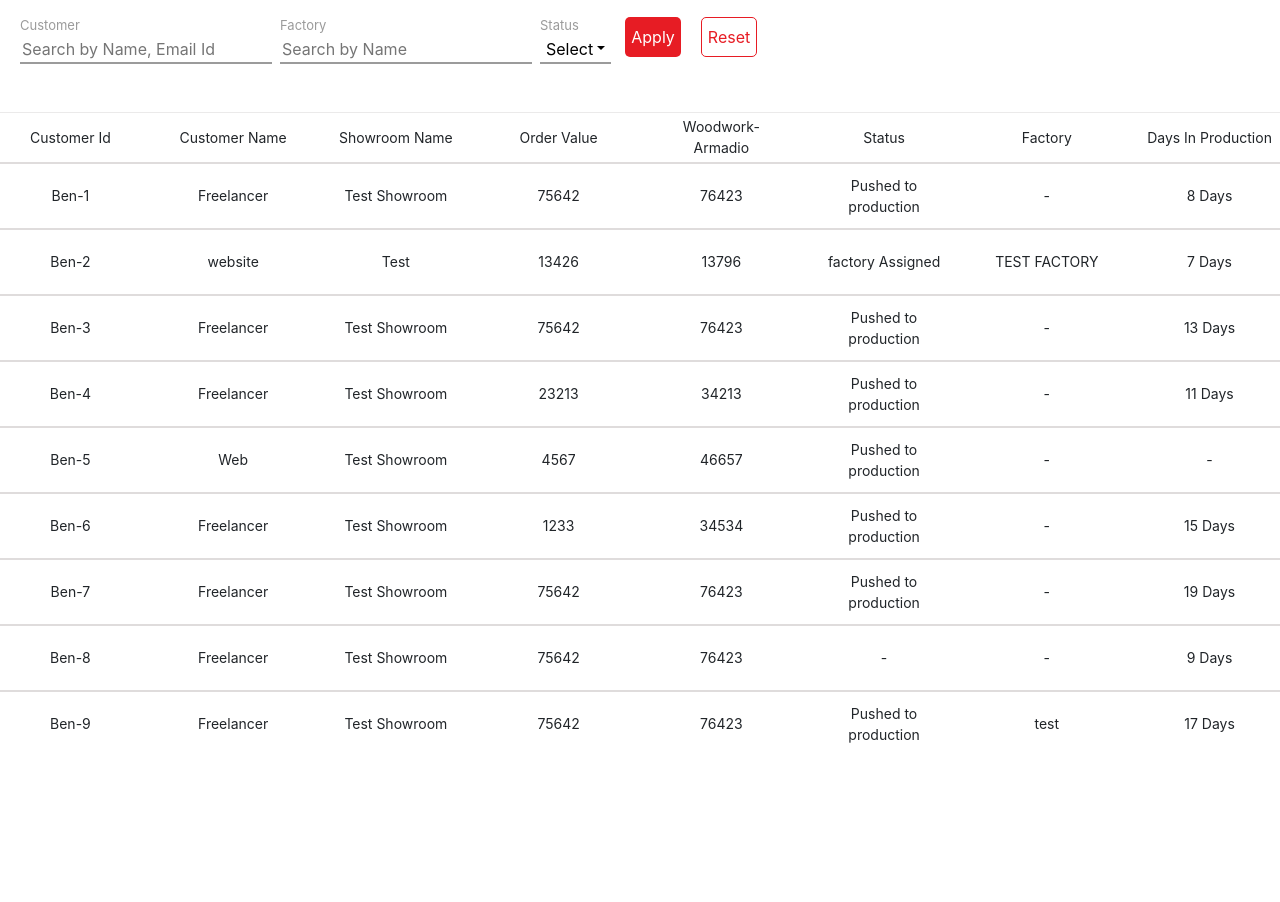
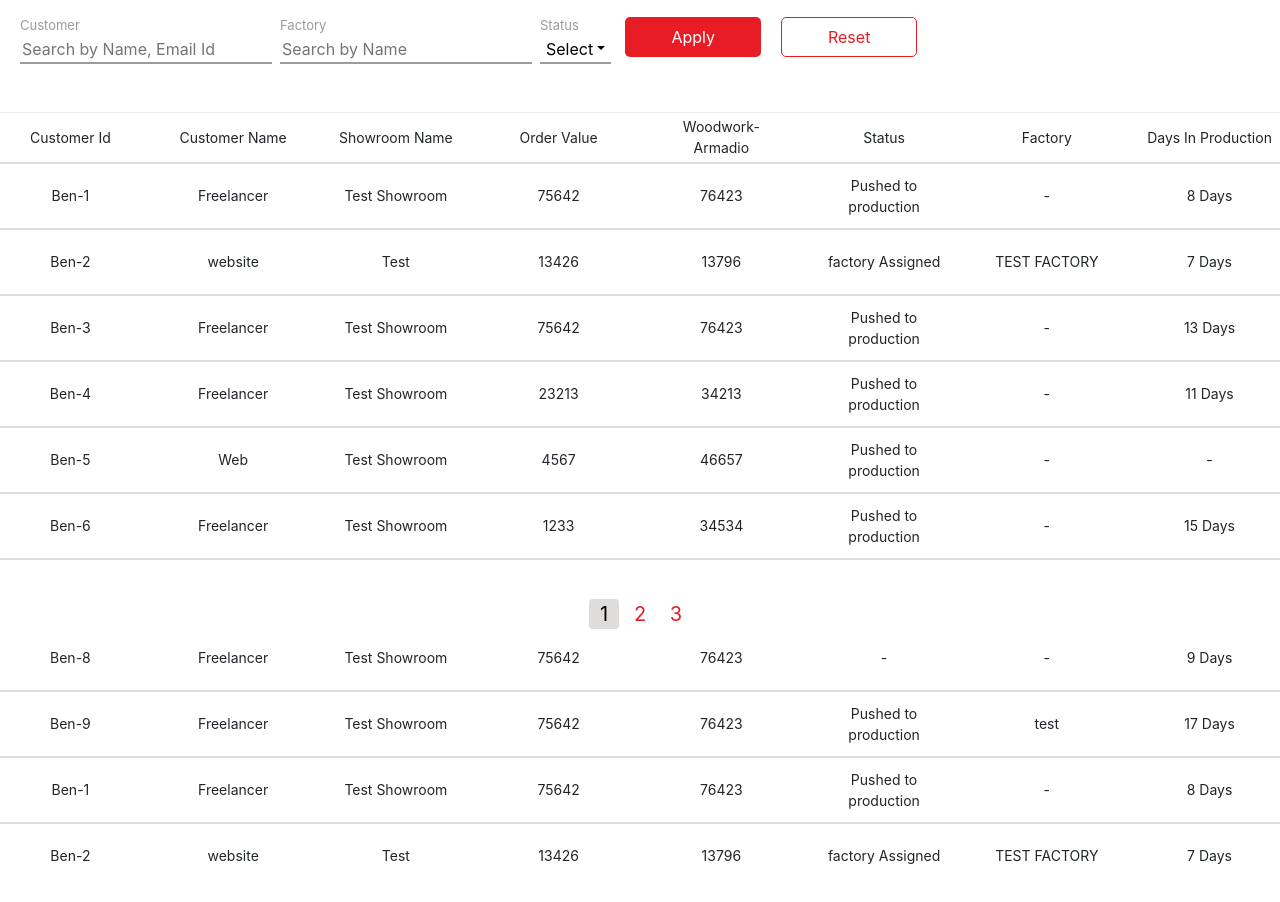
Before and after one commit to Harsh-Homelane/react-dashboard, a React (Create React App) app: page / in a window 1280 px wide. Shown: the part 148-1050 px from the top of the page. Before the commit the page ends 920 px from the top, so only its background shows below. Built offline with nearby package versions, Linux system fonts and the light colour scheme.

Commit message:
pagenation added

```diff
--- a/src/App.css
+++ b/src/App.css
@@ -93,3 +93,20 @@
 .table-column-block {
     width: 11%;
 }
+
+.page-count-box {
+  height: 30px;
+  width: 30px;
+  font-size: 20px;
+  margin: 3px;
+  border-radius: 4px;
+}
+
+/* .page-count-box:hover {
+  background-color: #dfdcdc;
+} */
+
+.footer-pages {
+  padding: 20px 16px;
+  background-color: white;
+}
--- /dev/null
+++ b/src/Components/DataBody/PageCount.js
@@ -0,0 +1,37 @@
+import React, { Component } from "react";
+
+export default class PageCount extends Component {
+    constructor(props) {
+        super(props);
+    }
+
+    clickHandler = () => {
+        this.props.pageClick(this.props.countDisplay);
+    };
+
+    render() {
+        const active = { backgroundColor: "#dfdcdc", color: "black" };
+        const notActive = { backgroundColor: "white", color: "#e71c24" };
+        return this.props.style === "active" ? (
+            <div
+                className="d-flex justify-content-center align-items-center page-count-box"
+                onClick={this.clickHandler}
+                key={this.props.countDisplay}
+                style={active}
+            >
+                {" "}
+                {this.props.countDisplay}
+            </div>
+        ) : (
+            <div
+                className="d-flex justify-content-center align-items-center page-count-box"
+                onClick={this.clickHandler}
+                key={this.props.countDisplay}
+                style={notActive}
+            >
+                {" "}
+                {this.props.countDisplay}
+            </div>
+        );
+    }
+}
--- a/src/Components/DataBody/Table.js
+++ b/src/Components/DataBody/Table.js
@@ -1,4 +1,5 @@
 import React, { Component } from "react";
+import PageCount from "./PageCount";
 import TableColumns from "./TableColumns";
 import TableHead from "./TableHead";
 const columnData = require("../../data/table.json");
@@ -8,6 +9,7 @@ export default class Table extends Component {
         super(props);
 
         this.state = {
+            displayColumn: [0, 1, 2, 3, 4, 5, 6, 7, 8, 9, 10],
             customerId: [],
             customerName: [],
             showroomName: [],
@@ -16,6 +18,9 @@ export default class Table extends Component {
             status: [],
             factory: [],
             daysInProduction: [],
+            page: [],
+            count: 0,
+            pageCount: 0,
         };
     }
     componentDidMount() {
@@ -47,25 +52,95 @@ export default class Table extends Component {
                     ...prevState.daysInProduction,
                     columnData[key]["daysInProduction"],
                 ],
+                count: prevState.count + 1,
             }));
         }
     }
+
+    componentDidUpdate() {
+        if (!this.state.page.length) {
+            for (let index = 1; index <= this.state.count / 10 + 1; index++) {
+                this.setState((prevState) => ({
+                    page: [...prevState.page, index],
+                }));
+            }
+        }
+    }
+    pageClick = (pageNumber) => {
+        if (this.state.pageCount !== pageNumber) {
+            this.setState({ pageCount: pageNumber - 1 });
+        }
+    };
     render() {
         return (
             <div className="table">
                 <TableHead />
-                {this.state.customerId.map((element, index) => (
-                    <TableColumns
-                        customerId={element}
-                        customerName={this.state.customerName[index]}
-                        showroomName={this.state.showroomName[index]}
-                        orderValue={this.state.orderValue[index]}
-                        woodworkArmadio={this.state.woodworkArmadio[index]}
-                        status={this.state.status[index]}
-                        factory={this.state.factory[index]}
-                        daysInProduction={this.state.daysInProduction[index]}
-                    />
-                ))}
+                {this.state.displayColumn.map(
+                    (index) =>
+                        this.state.count >
+                            this.state.pageCount * 10 + index && (
+                            <TableColumns
+                                customerId={
+                                    this.state.customerId[
+                                        this.state.pageCount * 10 + index
+                                    ]
+                                }
+                                customerName={
+                                    this.state.customerName[
+                                        this.state.pageCount * 10 + index
+                                    ]
+                                }
+                                showroomName={
+                                    this.state.showroomName[
+                                        this.state.pageCount * 10 + index
+                                    ]
+                                }
+                                orderValue={
+                                    this.state.orderValue[
+                                        this.state.pageCount * 10 + index
+                                    ]
+                                }
+                                woodworkArmadio={
+                                    this.state.woodworkArmadio[
+                                        this.state.pageCount * 10 + index
+                                    ]
+                                }
+                                status={
+                                    this.state.status[
+                                        this.state.pageCount * 10 + index
+                                    ]
+                                }
+                                factory={
+                                    this.state.factory[
+                                        this.state.pageCount * 10 + index
+                                    ]
+                                }
+                                daysInProduction={
+                                    this.state.daysInProduction[
+                                        this.state.pageCount * 10 + index
+                                    ]
+                                }
+                            />
+                        )
+                )}
+                <div className="d-flex justify-content-center w-100 fixed-bottom footer-pages">
+                    {this.state.page.length !== 1 &&
+                        this.state.page.map((element) =>
+                            element === this.state.pageCount + 1 ? (
+                                <PageCount
+                                    countDisplay={element}
+                                    pageClick={this.pageClick}
+                                    style={"active"}
+                                />
+                            ) : (
+                                <PageCount
+                                    countDisplay={element}
+                                    pageClick={this.pageClick}
+                                    style={"notActive"}
+                                />
+                            )
+                        )}
+                </div>
                 {/* <TableColumns /> */}
             </div>
         );
--- a/src/Components/Filters/Filters.js
+++ b/src/Components/Filters/Filters.js
@@ -51,7 +51,7 @@ export default class Filters extends Component {
                                 </div>
                             </div>
                         </div>
-                        <div className="d-flex ">
+                        <div className="d-flex w-25">
                             <button className="btn-apply">Apply</button>
                             <button className="btn-reset">Reset</button>
                         </div>
--- a/src/data/table.json
+++ b/src/data/table.json
@@ -88,5 +88,135 @@
         "status": "Pushed to production",
         "factory": "test",
         "daysInProduction": "17"
+    },
+    "10": {
+        "customerId": "Ben-1",
+        "customerName": "Freelancer",
+        "showroomName": "Test Showroom",
+        "orderValue": "75642",
+        "WoodworkArmadio": "76423",
+        "status": "Pushed to production",
+        "factory": "",
+        "daysInProduction": "8"
+    },
+    "11": {
+        "customerId": "Ben-2",
+        "customerName": "website",
+        "showroomName": "Test",
+        "orderValue": "13426",
+        "WoodworkArmadio": "13796",
+        "status": "factory Assigned",
+        "factory": "TEST FACTORY",
+        "daysInProduction": "7"
+    },
+    "12": {
+        "customerId": "Ben-1",
+        "customerName": "Freelancer",
+        "showroomName": "Test Showroom",
+        "orderValue": "75642",
+        "WoodworkArmadio": "76423",
+        "status": "Pushed to production",
+        "factory": "",
+        "daysInProduction": "8"
+    },
+    "13": {
+        "customerId": "Ben-2",
+        "customerName": "website",
+        "showroomName": "Test",
+        "orderValue": "13426",
+        "WoodworkArmadio": "13796",
+        "status": "factory Assigned",
+        "factory": "TEST FACTORY",
+        "daysInProduction": "7"
+    },
+    "14": {
+        "customerId": "Ben-3",
+        "customerName": "Freelancer",
+        "showroomName": "Test Showroom",
+        "orderValue": "75642",
+        "WoodworkArmadio": "76423",
+        "status": "Pushed to production",
+        "factory": "",
+        "daysInProduction": "13"
+    },
+    "15": {
+        "customerId": "Ben-4",
+        "customerName": "Freelancer",
+        "showroomName": "Test Showroom",
+        "orderValue": "23213",
+        "WoodworkArmadio": "34213",
+        "status": "Pushed to production",
+        "factory": "",
+        "daysInProduction": "11"
+    },
+    "16": {
+        "customerId": "Ben-5",
+        "customerName": "Web",
+        "showroomName": "Test Showroom",
+        "orderValue": "4567",
+        "WoodworkArmadio": "46657",
+        "status": "Pushed to production",
+        "factory": "",
+        "daysInProduction": ""
+    },
+    "17": {
+        "customerId": "Ben-6",
+        "customerName": "Freelancer",
+        "showroomName": "Test Showroom",
+        "orderValue": "1233",
+        "WoodworkArmadio": "34534",
+        "status": "Pushed to production",
+        "factory": "",
+        "daysInProduction": "15"
+    },
+    "18": {
+        "customerId": "Ben-7",
+        "customerName": "Freelancer",
+        "showroomName": "Test Showroom",
+        "orderValue": "75642",
+        "WoodworkArmadio": "76423",
+        "status": "Pushed to production",
+        "factory": "",
+        "daysInProduction": "19"
+    },
+    "19": {
+        "customerId": "Ben-8",
+        "customerName": "Freelancer",
+        "showroomName": "Test Showroom",
+        "orderValue": "75642",
+        "WoodworkArmadio": "76423",
+        "status": "",
+        "factory": "",
+        "daysInProduction": "9"
+    },
+    "20": {
+        "customerId": "Ben-9",
+        "customerName": "Freelancer",
+        "showroomName": "Test Showroom",
+        "orderValue": "75642",
+        "WoodworkArmadio": "76423",
+        "status": "Pushed to production",
+        "factory": "test",
+        "daysInProduction": "17"
+    },
+    "21": {
+        "customerId": "Ben-1",
+        "customerName": "Freelancer",
+        "showroomName": "Test Showroom",
+        "orderValue": "75642",
+        "WoodworkArmadio": "76423",
+        "status": "Pushed to production",
+        "factory": "",
+        "daysInProduction": "8"
+    },
+    "22": {
+        "customerId": "Ben-2",
+        "customerName": "website",
+        "showroomName": "Test",
+        "orderValue": "13426",
+        "WoodworkArmadio": "13796",
+        "status": "factory Assigned",
+        "factory": "TEST FACTORY",
+        "daysInProduction": "7"
     }
 }
```
